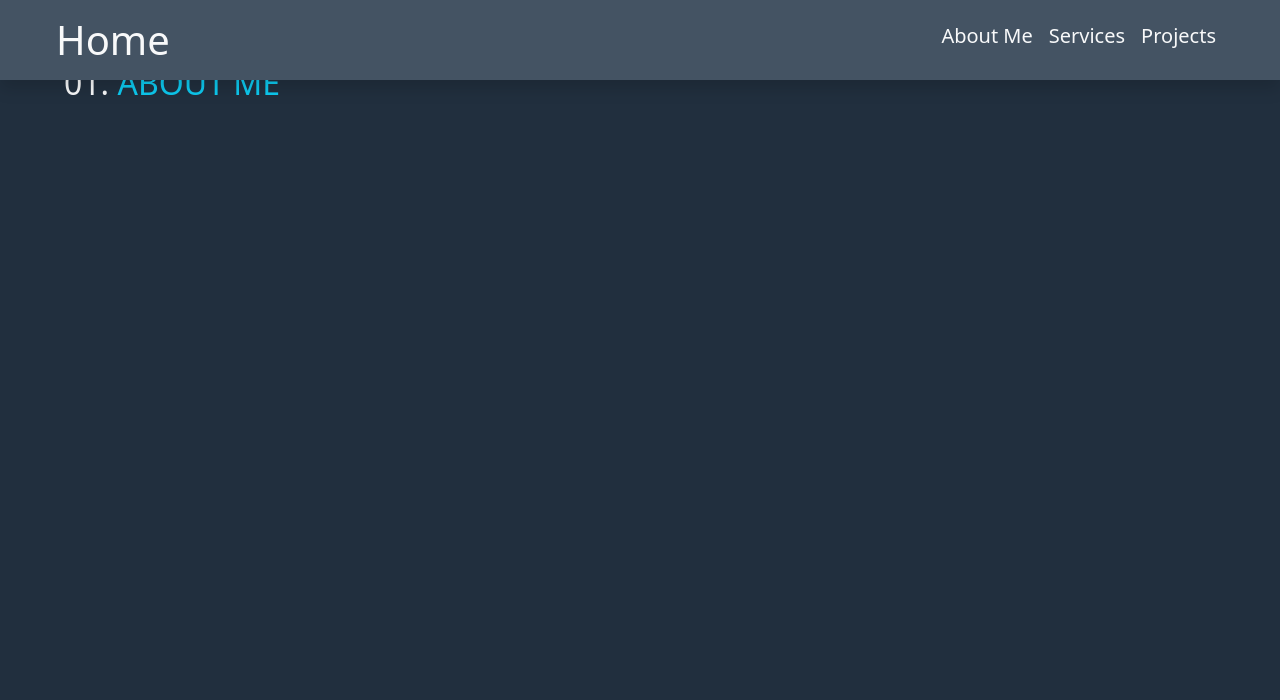
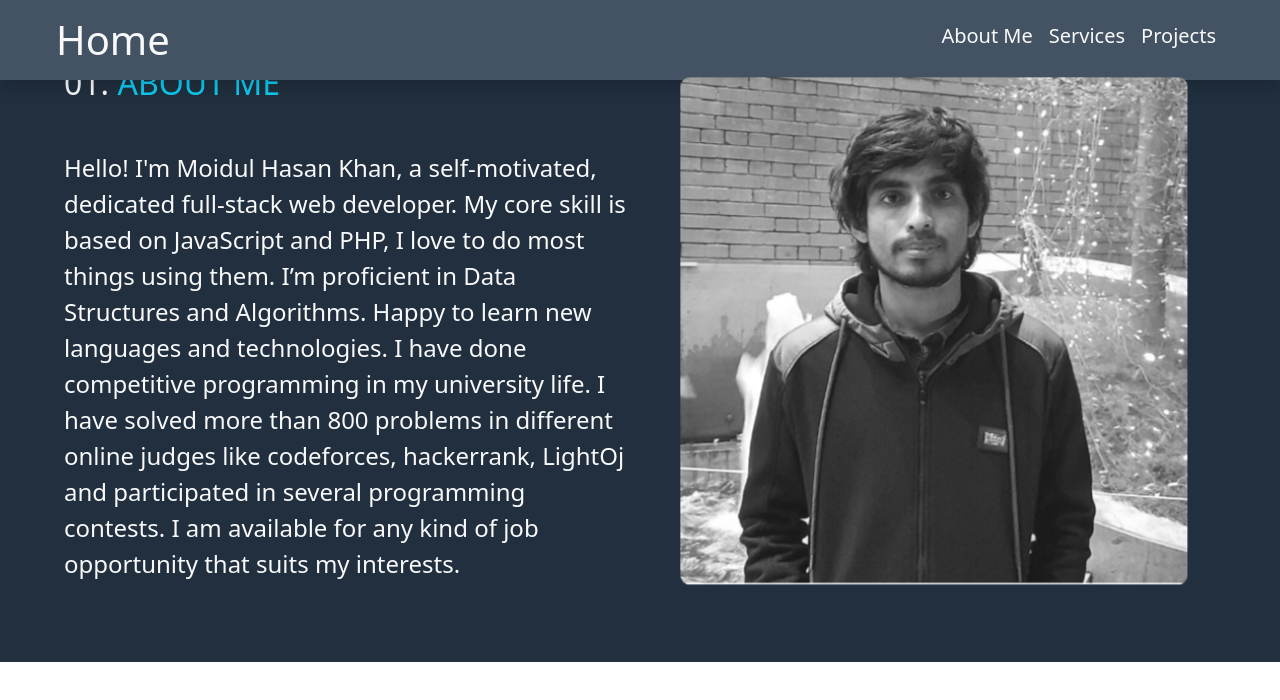
Before and after one commit to MoidulHasan/portfolio-with-react-nodejs, a React (Create React App) app: page /about in a window 1280 px wide. Shown: the top 700 px of the page. Built offline with nearby package versions, Linux system fonts and the light colour scheme.

Commit message:
about me section added

```diff
--- a/src/components/intro/intro.module.css
+++ b/src/components/intro/intro.module.css
@@ -1,6 +1,6 @@
 .intro {
     background-image: url('../../images/home-bg-1.svg');
-    height: 100vh;
+    /* height: 100vh; */
     background-position: center;
     background-repeat: no-repeat;
     background-size: cover;
--- a/src/view/about/about.js
+++ b/src/view/about/about.js
@@ -1,13 +1,20 @@
 import React from "react";
 import aboutStyle from './about.module.css';
-
+import antu from "../../images/Moidul Hasan Khan.png"
 
 const About = (props) => {
     return (
         <div className={`${aboutStyle.main} text-light`}>
-            <h2 className="text-info text-uppercase"><span className="text-light">01.</span> About Me</h2>
-            <div>
-
+            <div className={`row`}>
+                <div className="col-12 col-lg-6">
+                    <h2 className="text-info text-uppercase"><span className="text-light">01.</span> About Me</h2>
+                    <p className="fs-4 mt-5 ">
+                        Hello! I'm Moidul Hasan Khan, a self-motivated, dedicated full-stack web developer. My core skill is based on JavaScript and PHP, I love to do most things using them. I’m proficient in Data Structures and Algorithms. Happy to learn new languages and technologies. I have done competitive programming in my university life. I have solved more than 800 problems in different online judges like codeforces, hackerrank, LightOj and participated in several programming contests. I am available for any kind of job opportunity that suits my interests.
+                    </p>
+                </div>
+                <div className="col-12 col-lg-6 d-flex justify-content-center">
+                    <img className={`${aboutStyle.profile}`} src={antu} alt="Moidul Hasan Khan" />
+                </div>
             </div>
         </div>
     );
--- a/src/view/about/about.module.css
+++ b/src/view/about/about.module.css
@@ -1,5 +1,21 @@
 .main {
     background-color: #212F3E;
-    height: 100vh;
+    /* height: 100vh; */
     padding: 5%;
 }
+
+.profile {
+    border-style: none;
+    max-width: 100%;
+    padding: 0;
+    margin: 0;
+    border-radius: 10px;
+    transform: scale(.95);
+    filter: grayscale(1);
+    transition: all 1s;
+}
+
+.profile:hover {
+    filter: grayscale(0%);
+    transform: scale(1.1);
+}
```
Also changed, not shown: src/images/Moidul Hasan Khan.png (added).
